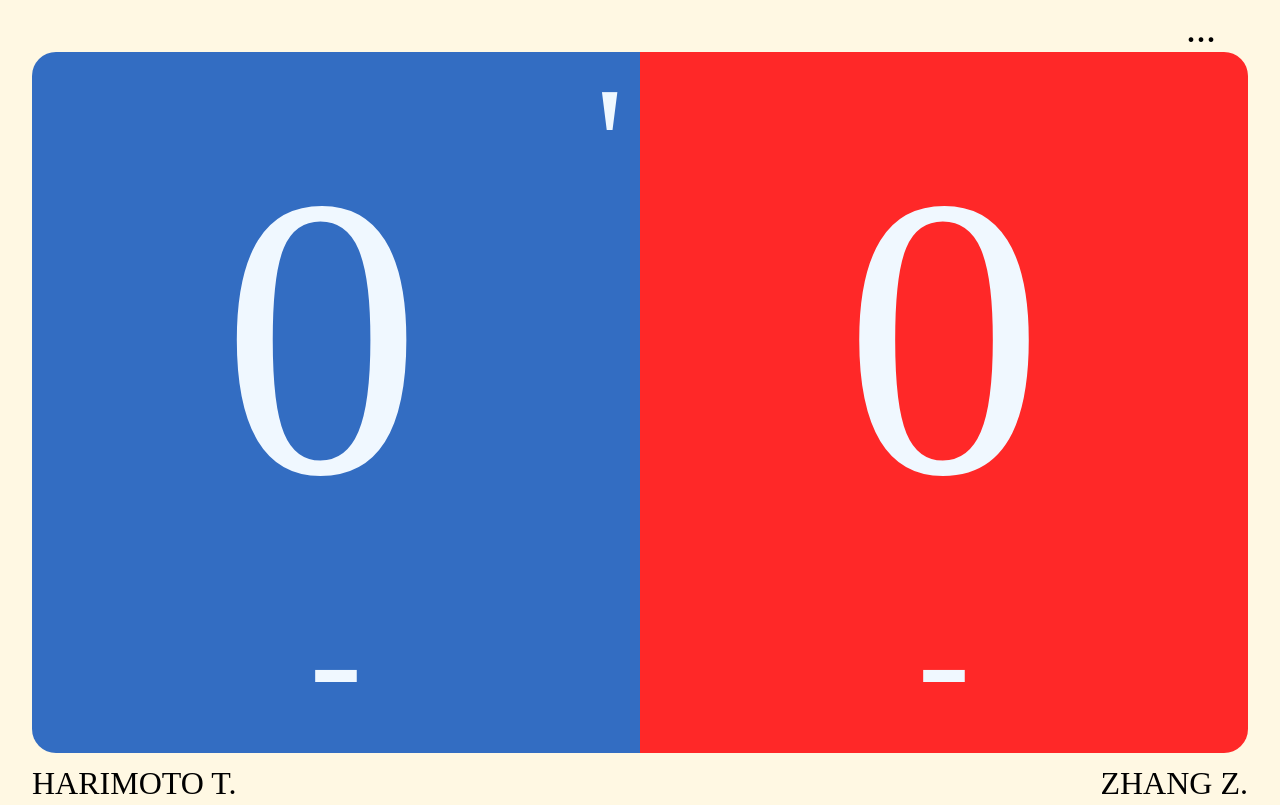
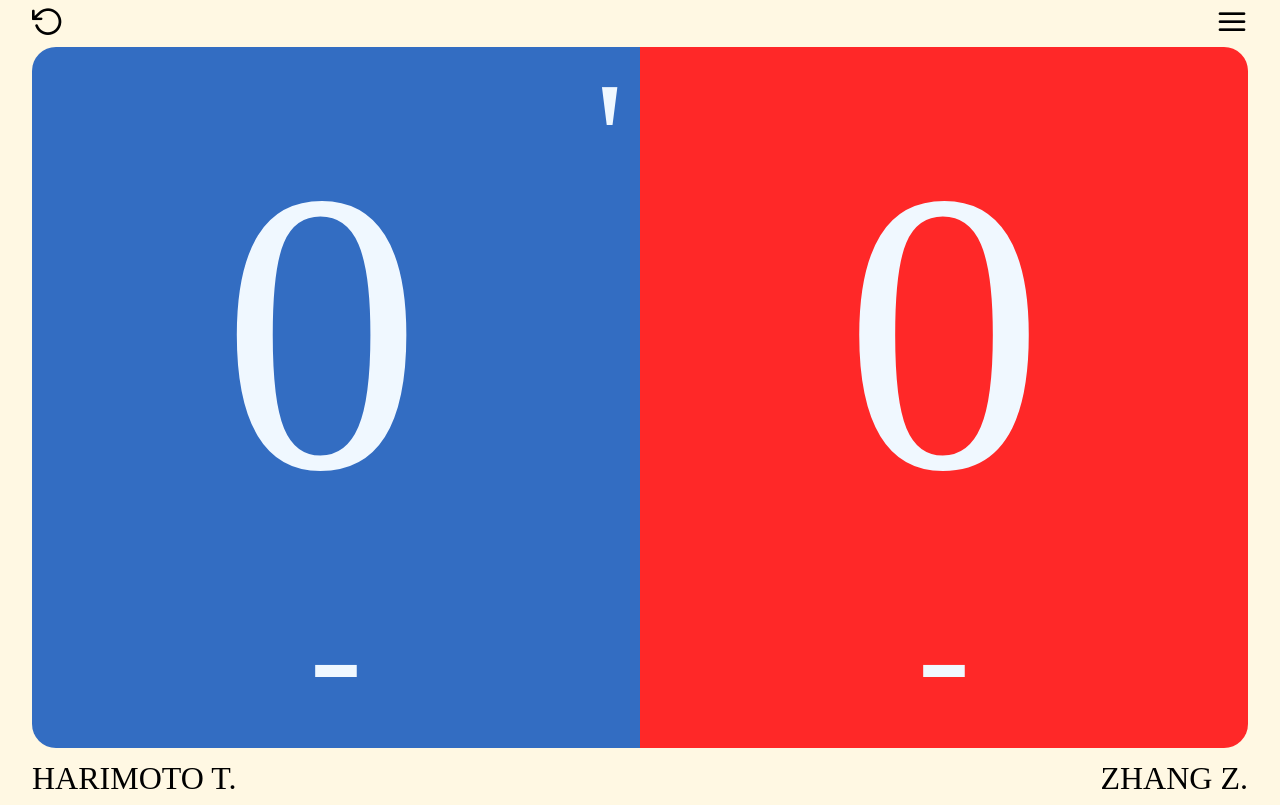
Before and after one commit to mayamalakova/score-counter, a Vue app: page / in a window 1280 px wide. Built offline with nearby package versions, Linux system fonts and the light colour scheme.

Commit message:
Add a restart button

```diff
--- a/src/App.vue
+++ b/src/App.vue
@@ -1,7 +1,7 @@
 <template>
     <div class="container" @keyup.enter="toggleEdit">
 
-        <edit-button :toggle-edit="toggleEdit" :edit-mode="editMode"/>
+        <edit-button :toggle-edit="toggleEdit" :edit-mode="editMode" :restart="restart"/>
 
         <game-progress v-if="!editMode"
                 :score-left="scoreLeft" :score-right="scoreRight" :server="server"
@@ -32,7 +32,7 @@
     import scoreFooter from './components/score-footer.vue';
     import gameSummary from './components/game-summary.vue';
     import matchSummary from './components/match-summary.vue';
-    import editButton from './components/edit-button.vue';
+    import editButton from './components/top-toolbar.vue';
     import "./assets/score-view.styl";
 
     export default {
@@ -172,6 +172,11 @@
                 }
             },
 
+            restart: function() {
+                this.resetScore();
+                this.swapServer = false;
+            },
+
 
         }
     }
--- a/src/assets/score-view.styl
+++ b/src/assets/score-view.styl
@@ -61,10 +61,12 @@ body {
     user-select: none;
   }
 
-  .edit-button {
+  .top-toolbar {
     font-size: 5vmin;
-    width: 90%;
-    flex-row(flex-end);
+    width: 95%;
+    margin-bottom: 10px;
+    flex-row(space-between);
+    font-size: 4vmin;
   }
 
   .score-container {
--- a/src/components/edit-button.vue
+++ /dev/null
@@ -1,11 +0,0 @@
-<template>
-    <div class="edit-button">
-        <div @click="toggleEdit">...</div>
-    </div>
-</template>
-
-<script>
-export default {
-    props: ["toggleEdit", "editMode"]
-}
-</script>
--- /dev/null
+++ b/src/components/top-toolbar.vue
@@ -0,0 +1,12 @@
+<template>
+    <div class="top-toolbar">
+        <div @click="restart" class="icon-rotate-ccw"> </div>
+        <div @click="toggleEdit" class="icon-menu1"> </div>
+    </div>
+</template>
+
+<script>
+export default {
+    props: ["toggleEdit", "restart", "editMode"]
+}
+</script>
```
